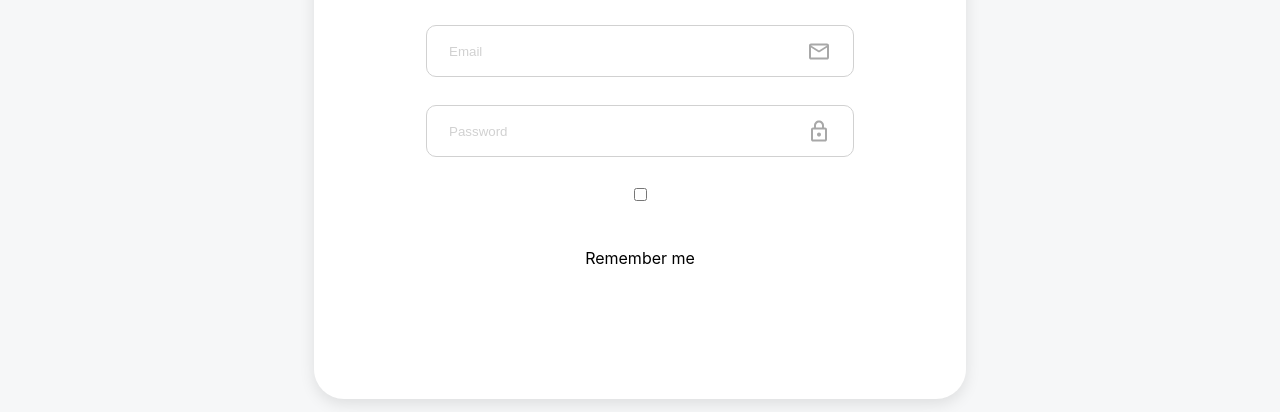
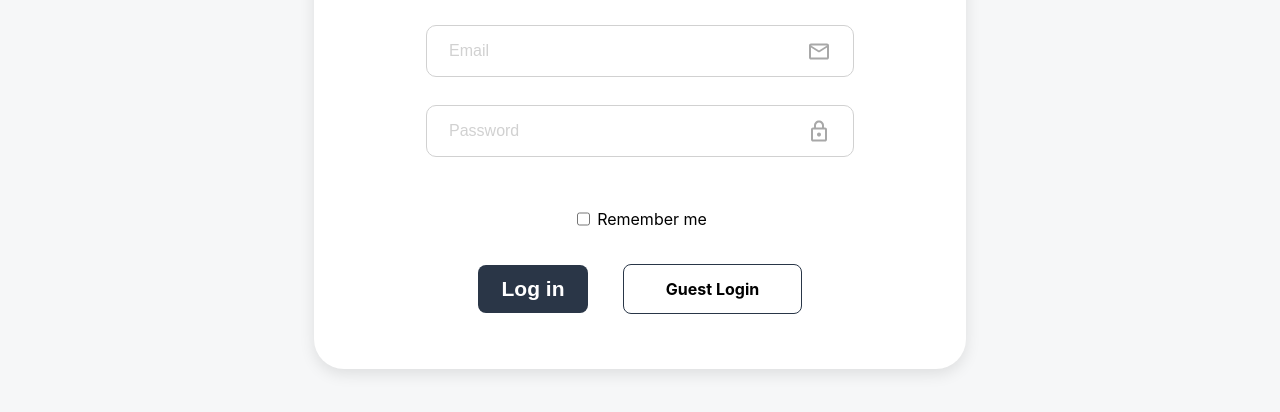
Before and after one commit to karol-kowalczyk/join-api, a plain HTML site: page index.html in a window 1280 px wide. Shown: the part 388-800 px from the top of the page. Drawn offline with Linux system fonts and the light colour scheme; files whose address does not match are found by name.

Commit message:
added remember me checkbox, log in button and guest login button

```diff
--- a/assets/style/style.css
+++ b/assets/style/style.css
@@ -5,6 +5,17 @@ body {
         margin: 0;
 }
 
+input[type=email]:focus {
+        outline: 1px solid #29ABE2;
+}
+
+input[type=password]:focus {
+        outline: 1px solid #29ABE2;
+}
+
+input[type=checkbox]:hover {
+        cursor: pointer;
+}
 
 #main-header {
         display: flex;
@@ -31,7 +42,7 @@ body {
 #login-section {
         background-color: #ffffff;
         width: 652px;
-        height: 493px;
+        height: 463px;
         border-radius: 30px;
         padding-top: 44px;
         box-shadow: rgba(0, 0, 0, 0.10) 0px 5px 15px;
@@ -79,20 +90,48 @@ body {
         background-position: clamp(11.25rem, -0.179rem + 57.14vw, 380px);
 }
 
+#register-btns {
+        height: 48px;
+        gap: 35px;
+        display: flex;
+        align-items: center;
+        justify-content: center;
+}
+
+#remember-checkbox {
+        display: flex;
+        gap: 4px;
+        margin-top: 24px;
+        margin-bottom: 36px;
+}
+
 #email-field:fokus {
         background-image: none;
 }
 
-input[type=email]:focus {
-        outline: 1px solid #29ABE2;
+#guest-login-btn {
+        border-radius: 8px;
+        height: 48px;
+        width: 177px;
+        display: flex;
+        justify-content: center;
+        align-items: center;
+        border-radius: 8px;
+        cursor: pointer;
+        background-color: rgb(255, 255, 255);
+        color: (41, 54, 71);
+        font-weight: 700;
+        border: 1px solid rgb(41, 54, 71);
 }
 
-input[type=password]:focus {
-        outline: 1px solid #29ABE2;
+#guest-login-btn:hover {
+        background-color: rgb(255, 255, 255);
+        color: rgb(41, 171, 226);
+        border: 1px solid rgb(41, 171, 226);
 }
 
-.d-none {
-        display: none;
+.cursor-pointer {
+        cursor: pointer;
 }
 
 .login-fields {
@@ -104,6 +143,8 @@ input[type=password]:focus {
 
 .login-fields::placeholder {
         color: #D1D1D1;
+        font-weight: 400;
+        font-size: 16px;
 }
 
 .paragraphs {
@@ -116,10 +157,10 @@ input[type=password]:focus {
 .sign-up-btn {
         background-color: #2A3647;
         color: #ffffff;
-        font-weight: 700;
         height: 49px;
         width: 91px;
-        size: 16px;
+        font-weight: 700;
+        font-size: 16px;
         border-radius: 8px;
         border: none;
 }
@@ -128,3 +169,19 @@ input[type=password]:focus {
         background-color: #29ABE2;
         cursor: pointer;
 }
+
+.log-in-btn {
+        background-color: #2A3647;
+        color: #ffffff;
+        height: 48px;
+        width: 110px;
+        font-weight: 700;
+        font-size: 21px;
+        border-radius: 8px;
+        border: none;
+}
+
+.log-in-btn:hover {
+        background-color: #29ABE2;
+        cursor: pointer;
+}
--- a/index.html
+++ b/index.html
@@ -29,10 +29,17 @@
             <form onsubmit="" id="input-fields">
                 <input id="email-field" class="login-fields" type="email" placeholder="Email" required>
                 <input id="password-field" class="login-fields" type="password" placeholder="Password" required>
-                <input type="checkbox" placeholder="Password">
-                <p>Remember me</p>
+                <label id="remember-checkbox">
+                    <input type="checkbox" placeholder="Password">
+                    <p class="paragraphs cursor-pointer">Remember me</p>
+                </label>
             </form>
+            <div id="register-btns">
+                <button class="log-in-btn">Log in</button>
+                <a id="guest-login-btn"><span>Guest Login</span></a>
+            </div>
         </div>
     </div>
 </body>
+
 </html>
```
Also changed, not shown: assets/script/script.js (line endings or trailing spaces).
